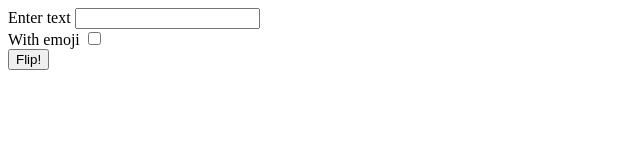
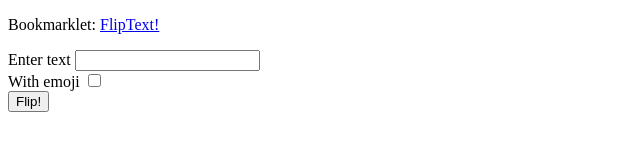
Before and after one commit to mohnish/fliptext, a plain HTML site: page index.html in a window 1280 px wide. Shown: the whole page, without its empty margins (0-640 px from the left). Drawn offline with Linux system fonts and the light colour scheme.

Commit message:
Add bookmarklet to demo page

```diff
--- a/index.html
+++ b/index.html
@@ -4,6 +4,11 @@
     <meta charset="utf-8">
   </head>
   <body>
+    <p>
+      Bookmarklet:
+      <a class="bookmarklet" href="javascript:(function()%7Bfunction%20callback()%7Balert(flipText(prompt('Enter%20text%20to%20flip')%2C%20true))%7Dvar%20s%3Ddocument.createElement(%22script%22)%3Bs.src%3D%22http%3A%2F%2Fmohni.sh%2Ffliptext.js%2Ffliptext.js%22%3Bif(s.addEventListener)%7Bs.addEventListener(%22load%22%2Ccallback%2Cfalse)%7Delse%20if(s.readyState)%7Bs.onreadystatechange%3Dcallback%7Ddocument.body.appendChild(s)%3B%7D)()">FlipText!</a>
+    </p>
+
     <form autocomplete="off">
       <div>
         <label for="input">
```
